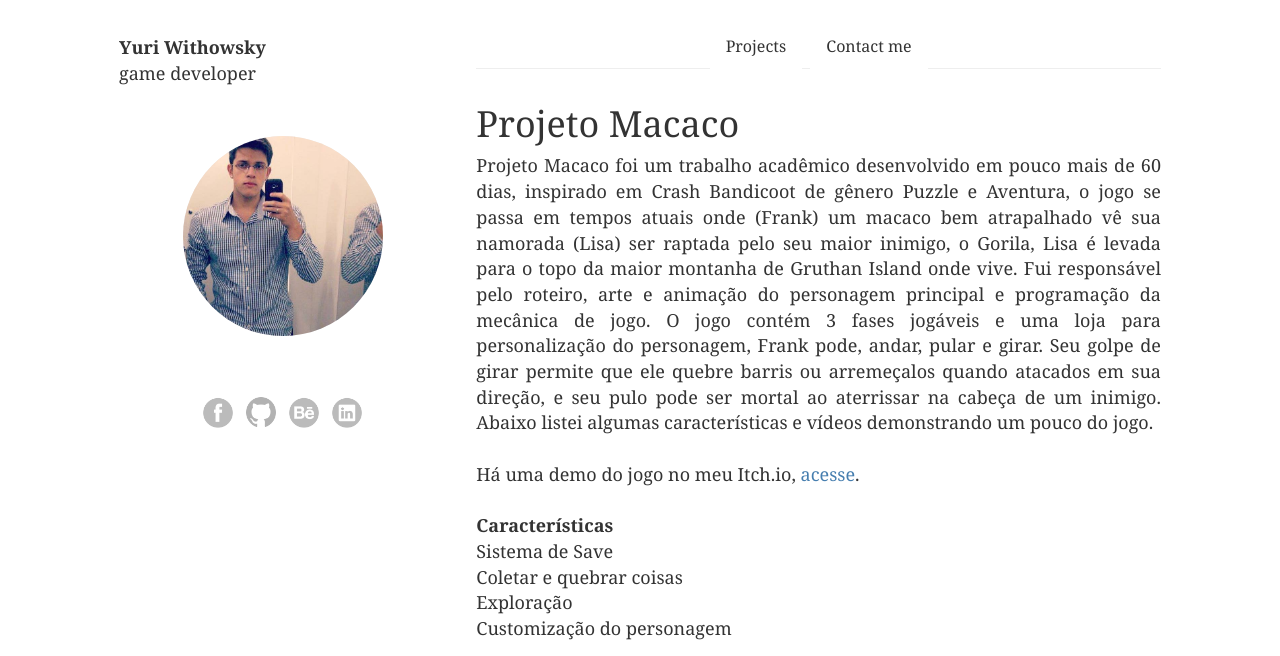
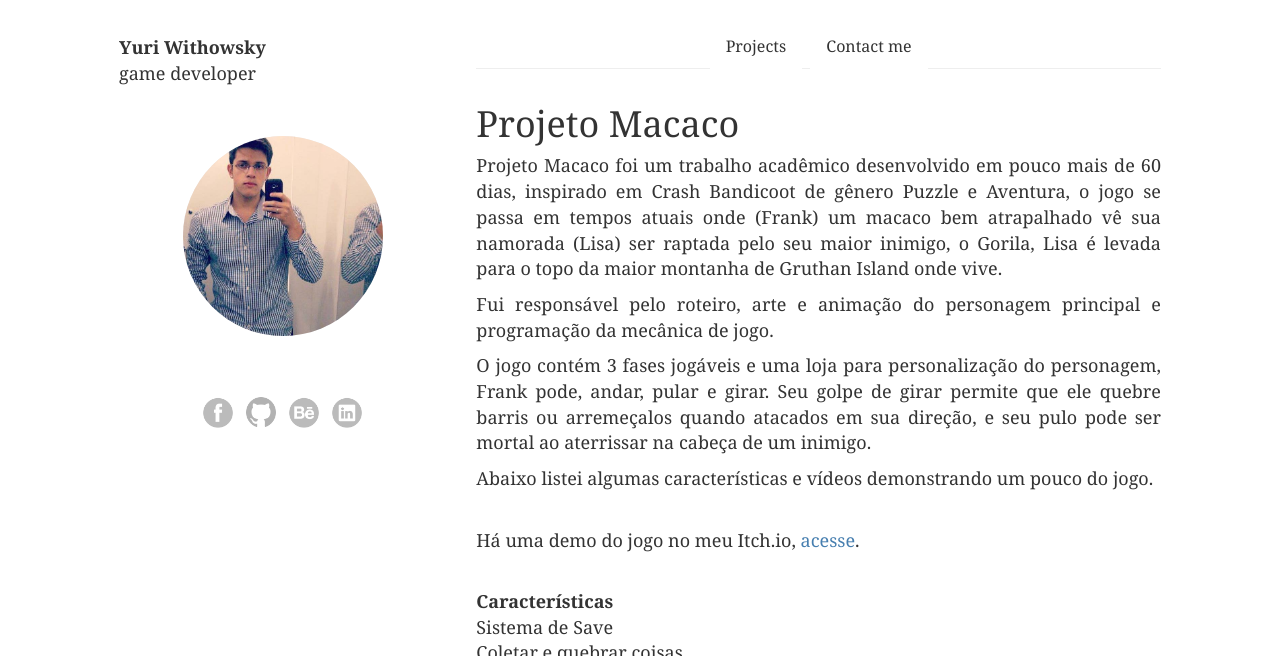
Before and after one commit to yuriwithowsky/yuriwithowsky.github.io, a Jekyll site: the page built from _posts/2015-09-29-project-monkey.md, in a window 1280 px wide and 900 px high, cut to the strip 0-656 px from the top of the window. Built offline with Jekyll 4.4.1, drawn with Linux system fonts in a browser that asks for light colours; some web fonts are replaced.

```diff
--- a/_posts/2015-09-29-project-monkey.md
+++ b/_posts/2015-09-29-project-monkey.md
@@ -8,11 +8,11 @@ image: project-monkey.png
 
 # Projeto Macaco #
 
-<p>Projeto Macaco foi um trabalho acadêmico desenvolvido em pouco mais de 60 dias, inspirado em Crash Bandicoot de gênero Puzzle e Aventura, o jogo se passa em tempos atuais onde (Frank) um macaco bem atrapalhado vê sua namorada (Lisa) ser raptada pelo seu maior inimigo, o Gorila, Lisa é levada para o topo da maior montanha de Gruthan Island onde vive.
+<p>Projeto Macaco foi um trabalho acadêmico desenvolvido em pouco mais de 60 dias, inspirado em Crash Bandicoot de gênero Puzzle e Aventura, o jogo se passa em tempos atuais onde (Frank) um macaco bem atrapalhado vê sua namorada (Lisa) ser raptada pelo seu maior inimigo, o Gorila, Lisa é levada para o topo da maior montanha de Gruthan Island onde vive.</p>
 
-Fui responsável pelo roteiro, arte e animação do personagem principal e programação da mecânica de jogo.
+<p>Fui responsável pelo roteiro, arte e animação do personagem principal e programação da mecânica de jogo.</p>
 
-O jogo contém 3 fases jogáveis e uma loja para personalização do personagem, Frank pode, andar, pular e girar. Seu golpe de girar permite que ele quebre barris ou arremeçalos quando atacados em sua direção, e seu pulo pode ser mortal ao aterrissar na cabeça de um inimigo.
+<p>O jogo contém 3 fases jogáveis e uma loja para personalização do personagem, Frank pode, andar, pular e girar. Seu golpe de girar permite que ele quebre barris ou arremeçalos quando atacados em sua direção, e seu pulo pode ser mortal ao aterrissar na cabeça de um inimigo.</p>
 
 Abaixo listei algumas características e vídeos demonstrando um pouco do jogo.<br><br>
 
```
